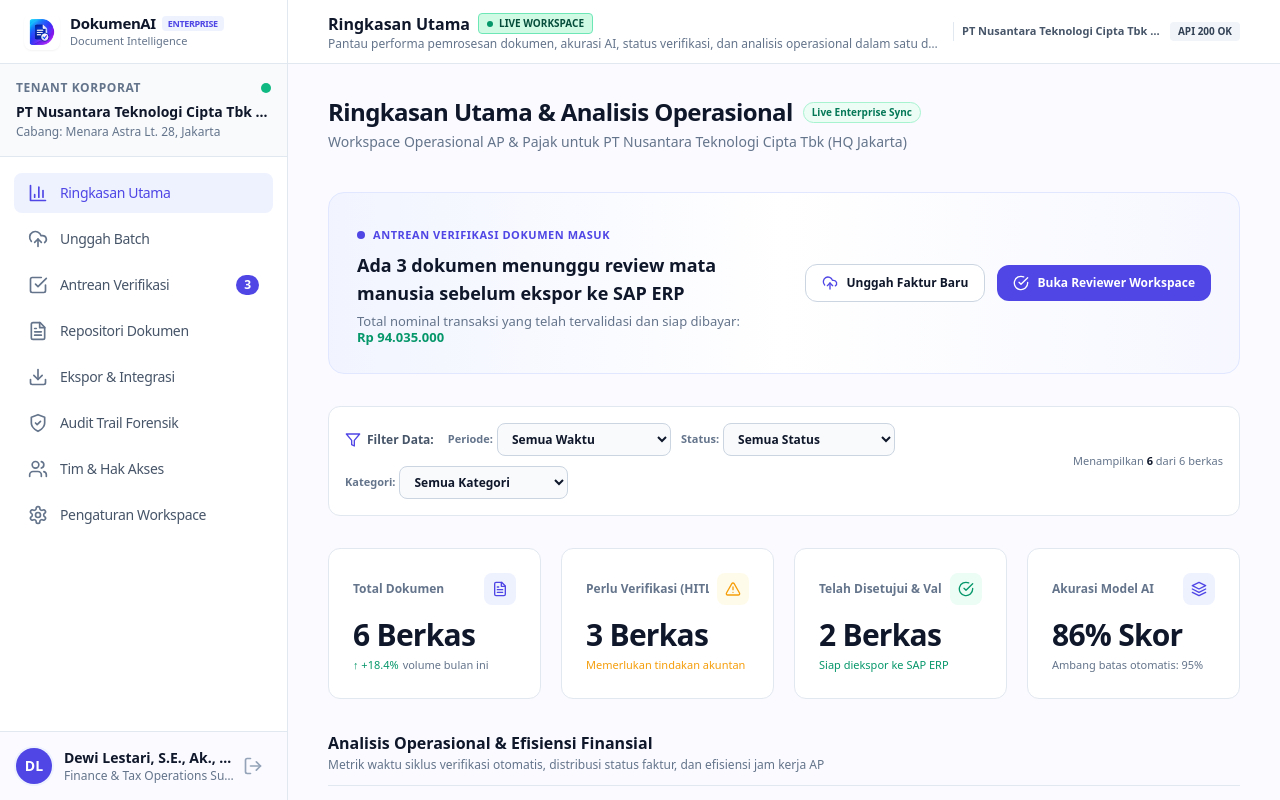
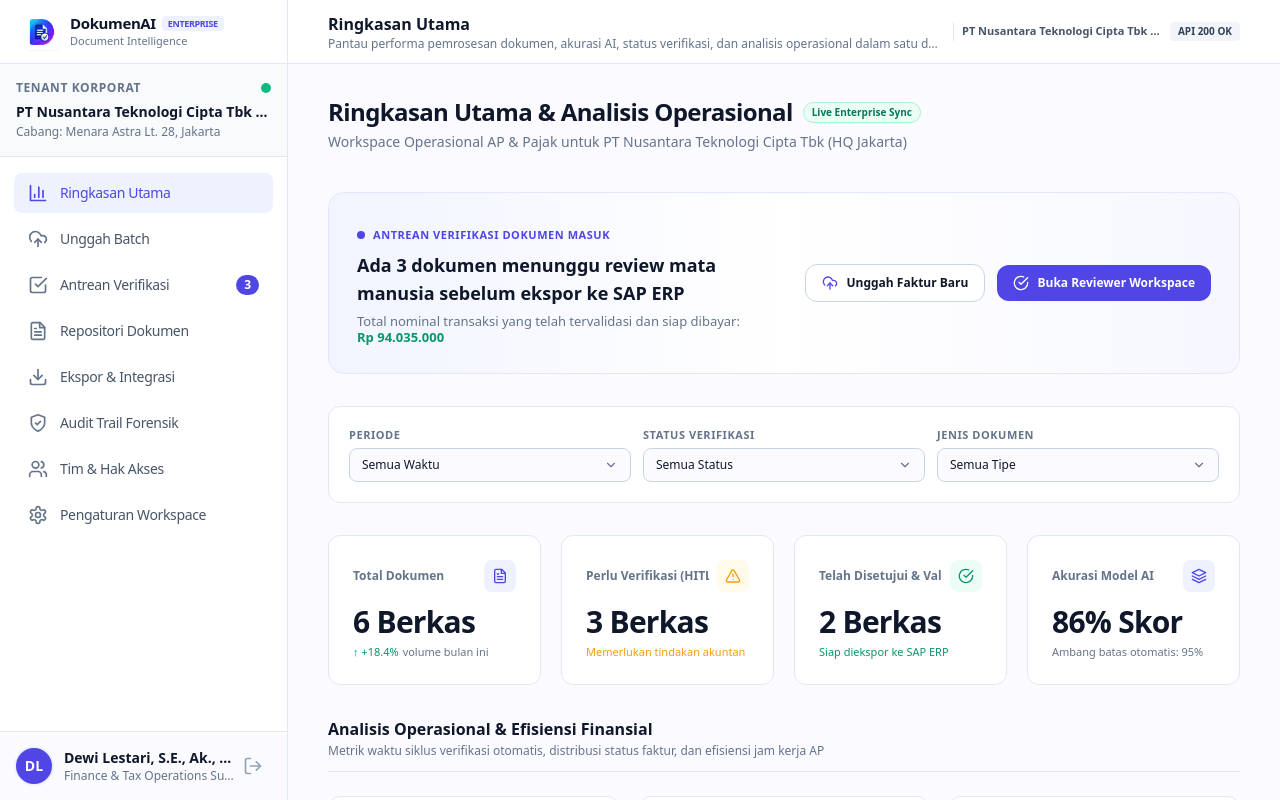
Before and after one commit to Redwolfc4/design_project_technocomputer_s2, a Next.js app: page /dashboard in a window 1280 px wide. Shown: the top 800 px of the page. Built offline with nearby package versions, Linux system fonts and the light colour scheme.

Commit message:
refactor: replace custom dashboard filters with DataTableFilters component

```diff
--- a/src/app/dashboard/page.tsx
+++ b/src/app/dashboard/page.tsx
@@ -28,6 +28,9 @@ import {
   DataTableActionMenu,
   useDataTableInteractions,
   RowAction,
+  DataTableFilters,
+  DataTableResultCount,
+  FilterConfig,
 } from '@/components/shared/data-table';
 import { DocumentQuickDetailModal } from '@/components/dashboard/documents/DocumentQuickDetailModal';
 import { PageHeader } from '@/components/shared/PageHeader';
@@ -120,6 +123,59 @@ export default function DashboardOverviewPage() {
     setActiveTypeFilter(null);
     setActiveDateRange('all');
   };
+
+  // Filter configurations for standard enterprise DataTableFilterSelect
+  const dashboardFilterConfigs: FilterConfig[] = useMemo(
+    () => [
+      {
+        id: 'dateRange',
+        label: 'Periode',
+        type: 'select',
+        placeholder: 'Semua Waktu',
+        options: [
+          { label: 'Semua Waktu', value: 'all' },
+          { label: 'Hari Ini (48 Jam)', value: 'today' },
+          { label: '7 Hari Terakhir', value: '7days' },
+          { label: 'Bulan Ini (Maret 2026)', value: 'month' },
+        ],
+        selectedValue: activeDateRange,
+        onChange: (val) => setActiveDateRange(val as any),
+      },
+      {
+        id: 'status',
+        label: 'Status Verifikasi',
+        type: 'select',
+        placeholder: 'Semua Status',
+        options: [
+          { label: 'Semua Status', value: 'all' },
+          { label: 'Perlu Verifikasi (HITL)', value: 'needs_review' },
+          { label: 'Telah Disetujui', value: 'approved' },
+          { label: 'Ditolak', value: 'rejected' },
+        ],
+        selectedValue: activeStatusFilter || 'all',
+        onChange: (val) => setActiveStatusFilter(val === 'all' ? null : (val as DocumentStatus)),
+      },
+      {
+        id: 'documentType',
+        label: 'Jenis Dokumen',
+        type: 'select',
+        placeholder: 'Semua Tipe',
+        options: [
+          { label: 'Semua Tipe', value: 'all' },
+          { label: 'Faktur Pajak Standar', value: 'tax_invoice' },
+          { label: 'Invoice Komersial', value: 'commercial_invoice' },
+          { label: 'Purchase Order (PO)', value: 'purchase_order' },
+          { label: 'Perjanjian Kontrak', value: 'contract' },
+          { label: 'Bukti Potong PPh', value: 'withholding_tax' },
+          { label: 'Kuitansi / Receipt', value: 'receipt' },
+        ],
+        selectedValue: activeTypeFilter || 'all',
+        onChange: (val) => setActiveTypeFilter(val === 'all' ? null : val),
+        searchable: true,
+      },
+    ],
+    [activeDateRange, activeStatusFilter, activeTypeFilter]
+  );
 
   // Metrics based on filteredDocuments
   const totalDocs = filteredDocuments.length || 1;
@@ -309,83 +365,25 @@ export default function DashboardOverviewPage() {
           </div>
         </div>
 
-        {/* 2. Baris Filter Reaktif (Di antara Banner dan Card Counter) */}
-        <div className="p-4 rounded-xl border border-[#E2E8F0] bg-white shadow-xs flex flex-col md:flex-row md:items-center justify-between gap-3 min-w-0">
-          <div className="flex flex-wrap items-center gap-2.5 min-w-0 flex-1">
-            <div className="flex items-center gap-1.5 text-xs font-bold text-[#475569] shrink-0 mr-1">
-              <FilterIcon className="w-4 h-4 text-[#4F46E5]" />
-              <span>Filter Data:</span>
-            </div>
+        {/* 2. Baris Filter Reaktif Standard Enterprise (DataTableFilters) */}
+        <div className="rounded-xl border border-[#E2E8F0] bg-white p-5 shadow-xs space-y-4 min-w-0">
+          {/* Dropdown Filters Row */}
+          <DataTableFilters filters={dashboardFilterConfigs} />
 
-            {/* Filter Rentang Waktu */}
-            <div className="flex items-center gap-1">
-              <span className="text-[11px] font-semibold text-[#64748B] hidden sm:inline">Periode:</span>
-              <select
-                aria-label="Filter Rentang Waktu"
-                value={activeDateRange}
-                onChange={(e) => setActiveDateRange(e.target.value as any)}
-                className="text-xs bg-[#F8FAFC] hover:bg-slate-100 border border-[#CBD5E1] rounded-lg px-2.5 py-1.5 font-semibold text-[#0F172A] focus:outline-none focus:ring-2 focus:ring-indigo-500/20 focus:border-indigo-500 cursor-pointer transition-colors"
-              >
-                <option value="all">Semua Waktu</option>
-                <option value="today">Hari Ini (48 Jam)</option>
-                <option value="7days">7 Hari Terakhir</option>
-                <option value="month">Bulan Ini (Maret 2026)</option>
-              </select>
-            </div>
-
-            {/* Filter Status Dokumen */}
-            <div className="flex items-center gap-1">
-              <span className="text-[11px] font-semibold text-[#64748B] hidden sm:inline">Status:</span>
-              <select
-                aria-label="Filter Status Dokumen"
-                value={activeStatusFilter || ''}
-                onChange={(e) => setActiveStatusFilter((e.target.value || null) as DocumentStatus | null)}
-                className="text-xs bg-[#F8FAFC] hover:bg-slate-100 border border-[#CBD5E1] rounded-lg px-2.5 py-1.5 font-semibold text-[#0F172A] focus:outline-none focus:ring-2 focus:ring-indigo-500/20 focus:border-indigo-500 cursor-pointer transition-colors"
-              >
-                <option value="">Semua Status</option>
-                <option value="needs_review">Perlu Verifikasi (HITL)</option>
-                <option value="approved">Telah Disetujui</option>
-                <option value="rejected">Ditolak</option>
-              </select>
-            </div>
-
-            {/* Filter Kategori / Tipe Dokumen */}
-            <div className="flex items-center gap-1">
-              <span className="text-[11px] font-semibold text-[#64748B] hidden sm:inline">Kategori:</span>
-              <select
-                aria-label="Filter Kategori Dokumen"
-                value={activeTypeFilter || ''}
-                onChange={(e) => setActiveTypeFilter(e.target.value || null)}
-                className="text-xs bg-[#F8FAFC] hover:bg-slate-100 border border-[#CBD5E1] rounded-lg px-2.5 py-1.5 font-semibold text-[#0F172A] focus:outline-none focus:ring-2 focus:ring-indigo-500/20 focus:border-indigo-500 cursor-pointer transition-colors"
-              >
-                <option value="">Semua Kategori</option>
-                <option value="tax_invoice">Faktur Pajak Standar</option>
-                <option value="commercial_invoice">Invoice Komersial</option>
-                <option value="purchase_order">Purchase Order (PO)</option>
-                <option value="contract">Perjanjian Kontrak</option>
-                <option value="withholding_tax">Bukti Potong PPh</option>
-                <option value="receipt">Kuitansi / Receipt</option>
-              </select>
-            </div>
-          </div>
-
-          {/* Reset Filter Button & Info Counter */}
-          <div className="flex items-center justify-between sm:justify-end gap-2.5 shrink-0 pt-2 sm:pt-0 border-t sm:border-t-0 border-slate-100">
-            <span className="text-[11px] text-[#64748B]">
-              Menampilkan <strong className="text-[#0F172A] font-bold">{filteredDocuments.length}</strong> dari {documents.length} berkas
-            </span>
+          {/* Action Bar (Hanya tampil saat filter aktif untuk Reset) */}
           {isAnyFilterActive && (
+            <div className="flex items-center justify-end pt-3 border-t border-[#F1F5F9]">
               <button
                 type="button"
                 onClick={handleResetFilters}
-                className="inline-flex items-center gap-1 px-2.5 py-1 rounded-md bg-rose-50 hover:bg-rose-100 text-rose-600 text-xs font-bold border border-rose-200 transition-colors cursor-pointer"
+                className="inline-flex items-center gap-1.5 px-3 py-1.5 rounded-lg bg-rose-50 hover:bg-rose-100 text-rose-600 text-xs font-bold border border-rose-200 transition-colors cursor-pointer"
                 title="Kembalikan semua filter ke kondisi awal"
               >
                 <RotateCcwIcon className="w-3.5 h-3.5" />
-                <span>Reset Filter</span>
+                <span>Reset Semua Filter</span>
               </button>
+            </div>
           )}
-          </div>
         </div>
 
         {/* 3. Primary KPI Cards Grid (Interactive & Clickable - Dinamis Mengikuti Filter) */}
@@ -555,8 +553,7 @@ export default function DashboardOverviewPage() {
             title="Dokumen Terbaru Diproses"
             description={
               activeStatusFilter || activeTypeFilter
-                ? `Menampilkan dokumen hasil filter interaktif: ${
-                    activeStatusFilter ? `Status [${activeStatusFilter}]` : ''
+                ? `Menampilkan dokumen hasil filter interaktif: ${activeStatusFilter ? `Status [${activeStatusFilter}]` : ''
                 } ${activeTypeFilter ? `Jenis [${getDocumentTypeLabel(activeTypeFilter)}]` : ''}`
                 : 'Daftar faktur, invoice, dan kontrak terkini dalam sistem IDP'
             }
--- a/src/components/layout/Topbar.tsx
+++ b/src/components/layout/Topbar.tsx
@@ -51,22 +51,9 @@ export function Topbar({ title, subtitle, onSearch }: TopbarProps) {
           </button>
 
           <div className="flex flex-col min-w-0">
-            <div className="flex items-center gap-2">
-              <h1 className="text-sm sm:text-base font-bold text-[#0F172A] dark:text-white leading-tight truncate">
-                {title}
-              </h1>
-              {/* Environmental Badge */}
-              {isDemo ? (
-                <span className="inline-flex items-center px-2 py-0.5 rounded text-[10px] font-extrabold bg-amber-100 text-amber-900 border border-amber-300">
-                  DEMO SANDBOX
-                </span>
-              ) : (
-                <span className="inline-flex items-center gap-1.5 px-2 py-0.5 rounded text-[10px] font-extrabold bg-emerald-100 text-emerald-900 border border-emerald-300">
-                  <span className="w-1.5 h-1.5 rounded-full bg-emerald-600 animate-pulse" />
-                  LIVE WORKSPACE
-                </span>
-              )}
-            </div>
+            <h1 className="text-sm sm:text-base font-bold text-[#0F172A] dark:text-white leading-tight truncate">
+              {title}
+            </h1>
             {subtitle && (
               <p className="text-[11px] sm:text-xs text-[#64748B] dark:text-[#94A3B8] truncate hidden sm:block">
                 {subtitle}
--- a/src/components/shared/data-table/DataTableResultCount.tsx
+++ b/src/components/shared/data-table/DataTableResultCount.tsx
@@ -20,26 +20,20 @@ export const DataTableResultCount: React.FC<DataTableResultCountProps> = ({
   onResetFilters,
   className = '',
 }) => {
-  const showUnfiltered =
-    typeof totalUnfiltered === 'number' && totalUnfiltered !== totalFiltered;
+  if (!isFilterActive || !onResetFilters) {
+    return null;
+  }
 
   return (
     <div className={`flex items-center gap-3 ${className}`}>
-      <span className="text-xs font-semibold text-[#475569]">
-        <strong className="text-[#0F172A] font-bold">{totalFiltered}</strong> {entityName} ditemukan
-        {showUnfiltered && ` (dari total ${totalUnfiltered})`}
-      </span>
-
-      {isFilterActive && onResetFilters && (
       <button
         type="button"
         onClick={onResetFilters}
-          className="inline-flex items-center gap-1.5 text-xs font-semibold text-[#4F46E5] hover:text-[#4338CA] hover:underline transition-colors"
+        className="inline-flex items-center gap-1.5 text-xs font-semibold text-[#4F46E5] hover:text-[#4338CA] hover:underline transition-colors cursor-pointer"
       >
         <XIcon className="w-3.5 h-3.5" />
         <span>Reset Filter</span>
       </button>
-      )}
     </div>
   );
 };
```
Lines whose indentation alone changed are shown as unchanged.
